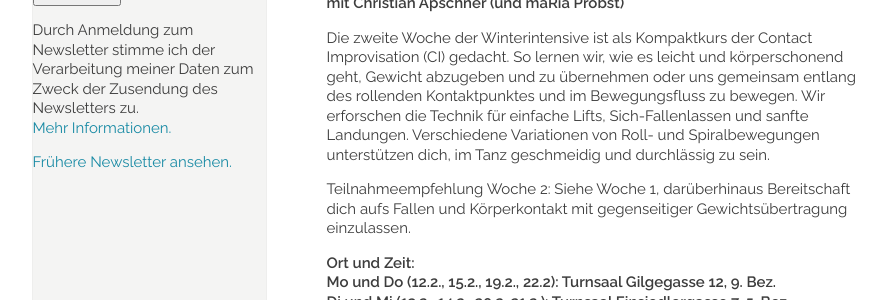
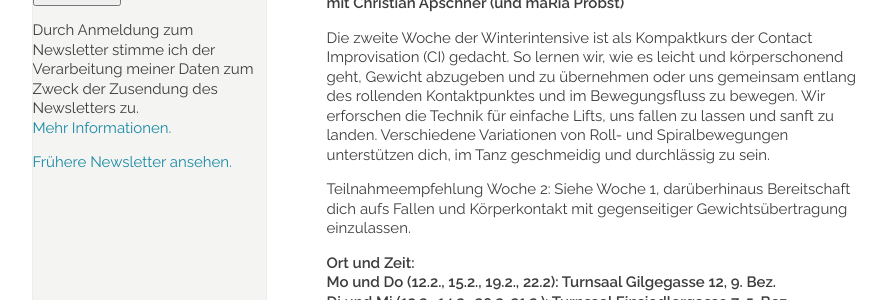
Before and after one commit to manulari/rollingpointat, a Jekyll site: the page built from _pages_de/winterintensive.md, in a window 1280 px wide and 900 px high, scrolled down 918 px. Shown: the part 231-531 px from the top of the window, without its empty margins (152-1038 px from the left). Built offline with Jekyll 4.4.1, drawn with Linux system fonts in a browser that asks for light colours; comment, search, counter and statistics services are not loaded.

Commit message:
Update page (de) “winterintensive”

```diff
--- a/_pages_de/winterintensive.md
+++ b/_pages_de/winterintensive.md
@@ -27,7 +27,7 @@ Teilnahmeempfehlung Woche 1:  Du bewegst dich gerne, bist offen für Körperkont
 **Contact Moves and Physical Skills (beginner-intermediate)**\
 **mit Christian Apschner (und maRia Probst)**
 
-Die zweite Woche der Winterintensive ist als Kompaktkurs der Contact Improvisation (CI) gedacht. So lernen wir, wie es leicht und körperschonend geht, Gewicht abzugeben und zu übernehmen oder uns gemeinsam entlang des rollenden Kontaktpunktes und im Bewegungsfluss zu bewegen. Wir erforschen die Technik für einfache Lifts, Sich-Fallenlassen und sanfte Landungen. Verschiedene Variationen von Roll- und Spiralbewegungen unterstützen dich, im Tanz geschmeidig und durchlässig zu sein.
+Die zweite Woche der Winterintensive ist als Kompaktkurs der Contact Improvisation (CI) gedacht. So lernen wir, wie es leicht und körperschonend geht, Gewicht abzugeben und zu übernehmen oder uns gemeinsam entlang des rollenden Kontaktpunktes und im Bewegungsfluss zu bewegen. Wir erforschen die Technik für einfache Lifts, uns fallen zu lassen und sanft zu landen. Verschiedene Variationen von Roll- und Spiralbewegungen unterstützen dich, im Tanz geschmeidig und durchlässig zu sein.
 
 Teilnahmeempfehlung Woche 2: Siehe Woche 1, darüberhinaus Bereitschaft dich aufs Fallen und Körperkontakt mit gegenseitiger Gewichtsübertragung einzulassen.
 
```
